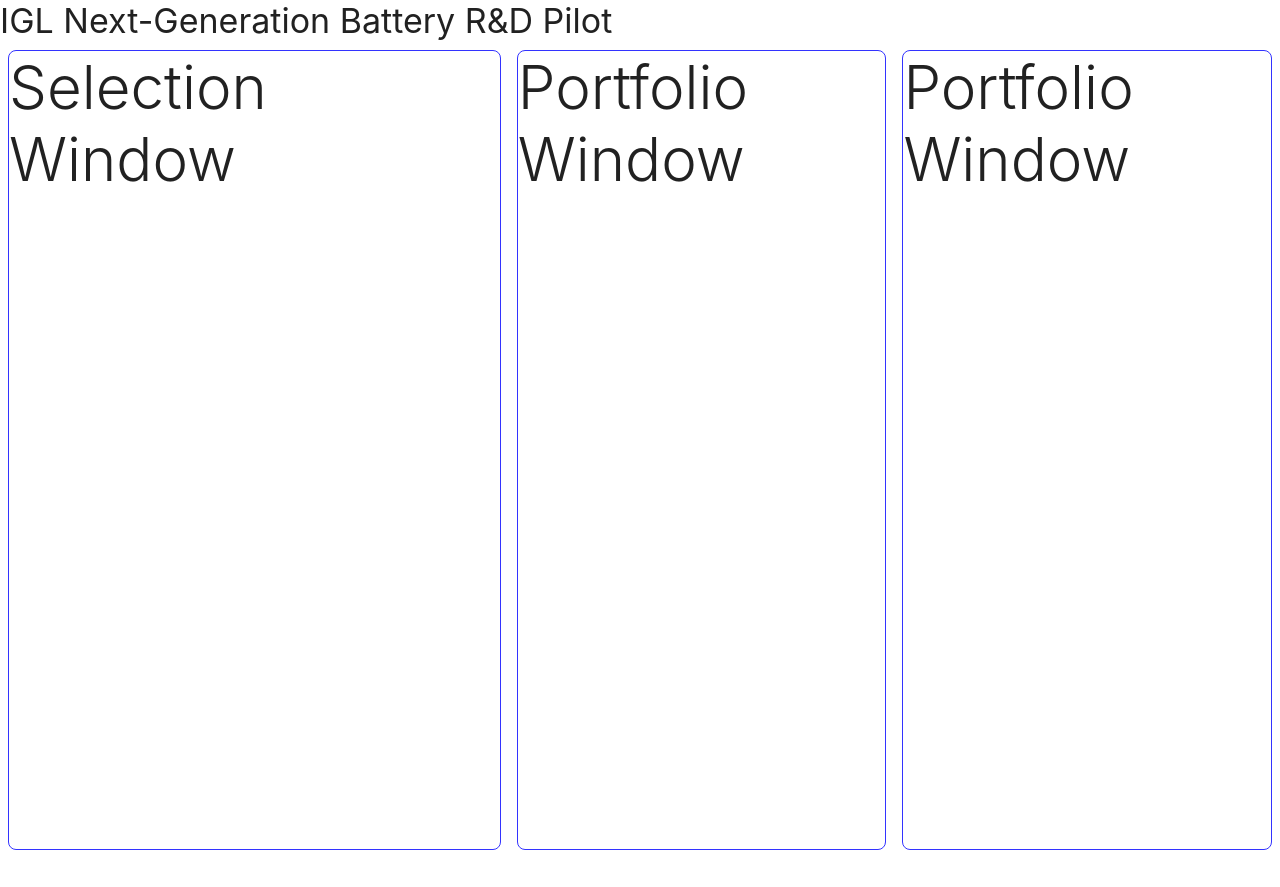
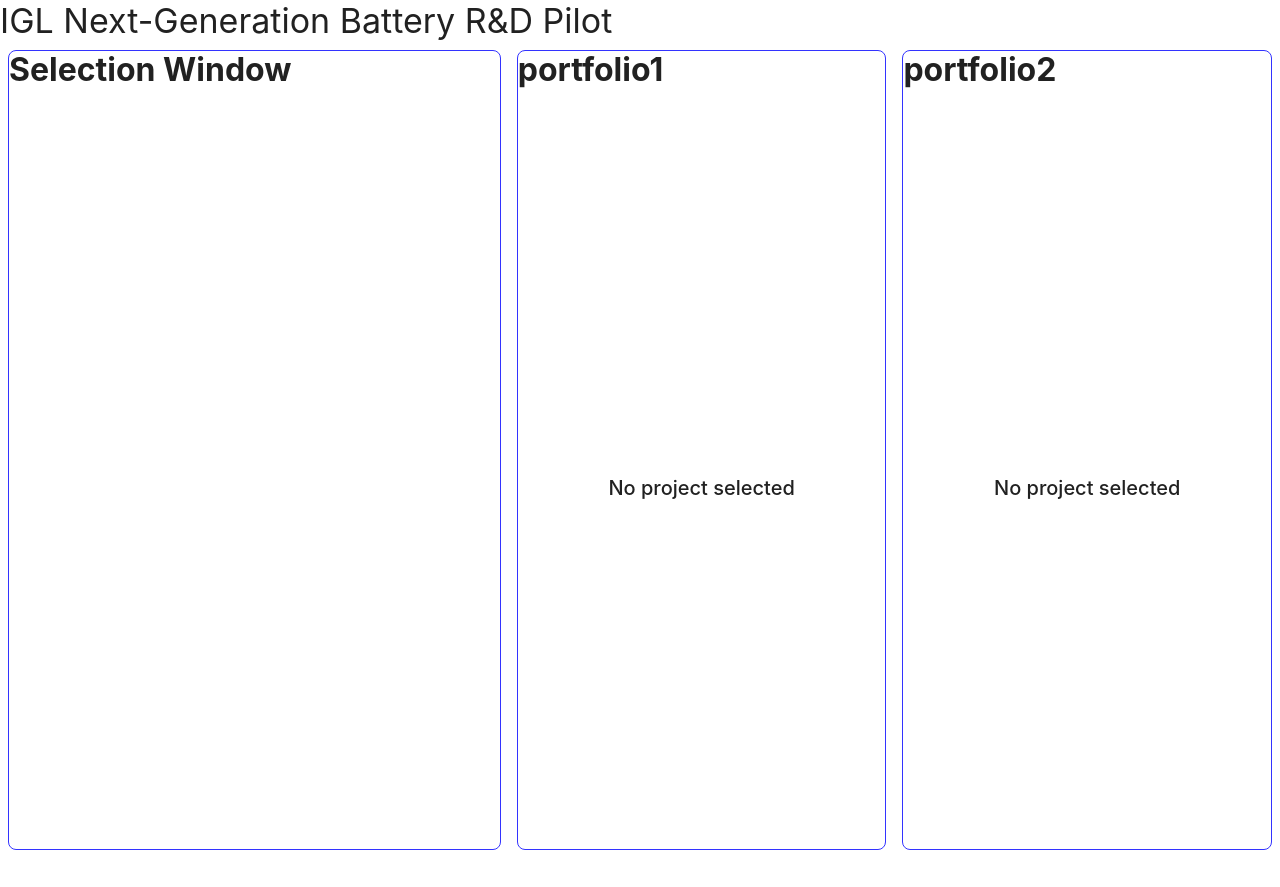
Before and after one commit to mirkofebbo/IGL-Next-Generation-Battery-R-D-Pilot, a React (Vite) app: page / in a window 1280 px wide. Before the commit the page ends 850 px from the top, so only its background shows below. Built offline with nearby package versions, Linux system fonts and the light colour scheme.

Commit message:
update Typography theme

```diff
--- a/src/App.tsx
+++ b/src/App.tsx
@@ -13,7 +13,6 @@ const RIGHT_PANE_WIDTH = "30%";
 export default function App() {
   const { data, error, loading } = useLoadData();  // Loading the project.json fil;e
 
-  const [selectedProject, setSelectedProject] = useState<Project[] | null>(null);
   const [portfolio1, setPortfolio1] = useState<Project[] | null>(null);
   const [portfolio2, setPortfolio2] = useState<Project[] | null>(null);
 
@@ -30,16 +29,15 @@ export default function App() {
       <Box sx={{ display: "flex", flexDirection: "row", height: "100vh", width: "100vw" }}>
 
         <Box sx={{ width: LEFT_PANE_WIDTH, height: "100%", border: "1px solid", borderColor: "primary.light", margin: 1, borderRadius: 2 }}>
-          <SelectionWindow />
+          <SelectionWindow setPortfolio1={setPortfolio1} setPortfolio2={setPortfolio2} />
         </Box>
 
         <Box sx={{ width: CENTER_PANE_WIDTH, height: "100%", border: "1px solid", borderColor: "primary.light", margin: 1, borderRadius: 2 }}>
-          <PortfolioWindow />
-
+          <PortfolioWindow portfolio={portfolio1} id="portfolio1"/>
         </Box>
 
         <Box sx={{ width: RIGHT_PANE_WIDTH, height: "100%", border: "1px solid", borderColor: "primary.light", margin: 1, borderRadius: 2 }}>
-          <PortfolioWindow />
+          <PortfolioWindow portfolio={portfolio2} id="portfolio2" />
 
         </Box>
       </Box>
--- a/src/components/portfolioWindow.tsx
+++ b/src/components/portfolioWindow.tsx
@@ -1,12 +1,29 @@
 import { Box, Typography } from "@mui/material";
+import type { Project } from "../types";
 
-export default function PortfolioWindow() {
+export default function PortfolioWindow({ portfolio, id }: { portfolio: Project[] | null, id: string }) {
 
+    if (!portfolio) {
+        return (
+            <>
+                <Box sx={{ display: "flex" }}>
+                    <Typography variant="h2" sx={{ width: "100%" }}>
+                        {id}
+                    </Typography>
+                </Box>
+                <Box sx={{ display: "flex", justifyContent: "center", alignItems: "center", height: "100%" }}>
+                    <Typography variant="h6" color="text.secondary">
+                        No project selected
+                    </Typography>
+                </Box>
+            </>
+        );
+    }
     return (
         <>
             <Box sx={{ display: "flex" }}>
                 <Typography variant="h2" sx={{ width: "100%" }}>
-                    Portfolio Window
+                    {id}
                 </Typography>
             </Box>
         </>
--- a/src/components/selectionWindow.tsx
+++ b/src/components/selectionWindow.tsx
@@ -1,6 +1,8 @@
 import { Box, Typography } from "@mui/material";
+import type { Project } from "../types";
 
-export default function SelectionWindow() {
+export default function SelectionWindow( { setPortfolio1, setPortfolio2 }: { setPortfolio1: (portfolio: Project[] | null) => void, setPortfolio2: (portfolio: Project[] | null) => void }) {
+
 
     return (
         <>
--- a/src/theme.ts
+++ b/src/theme.ts
@@ -57,6 +57,26 @@ const theme = createTheme({
     // Optional: The guidelines use a clean sans-serif.
     // You can set your custom font family here if you have one.
     fontFamily: '"Inter", "Helvetica", "Arial", sans-serif',
+    h1: {
+      fontSize: '2.5rem',
+      fontWeight: 700,
+    },
+    h2: {
+      fontSize: '2rem',
+      fontWeight: 700,
+    },
+    h3: {
+      fontSize: '1.75rem',
+      fontWeight: 700,
+    },
+    body1: {
+      fontSize: '1rem',
+      fontWeight: 400,
+    },
+    body2: {
+      fontSize: '0.875rem',
+      fontWeight: 400,
+    },
   },
 });
 
```
